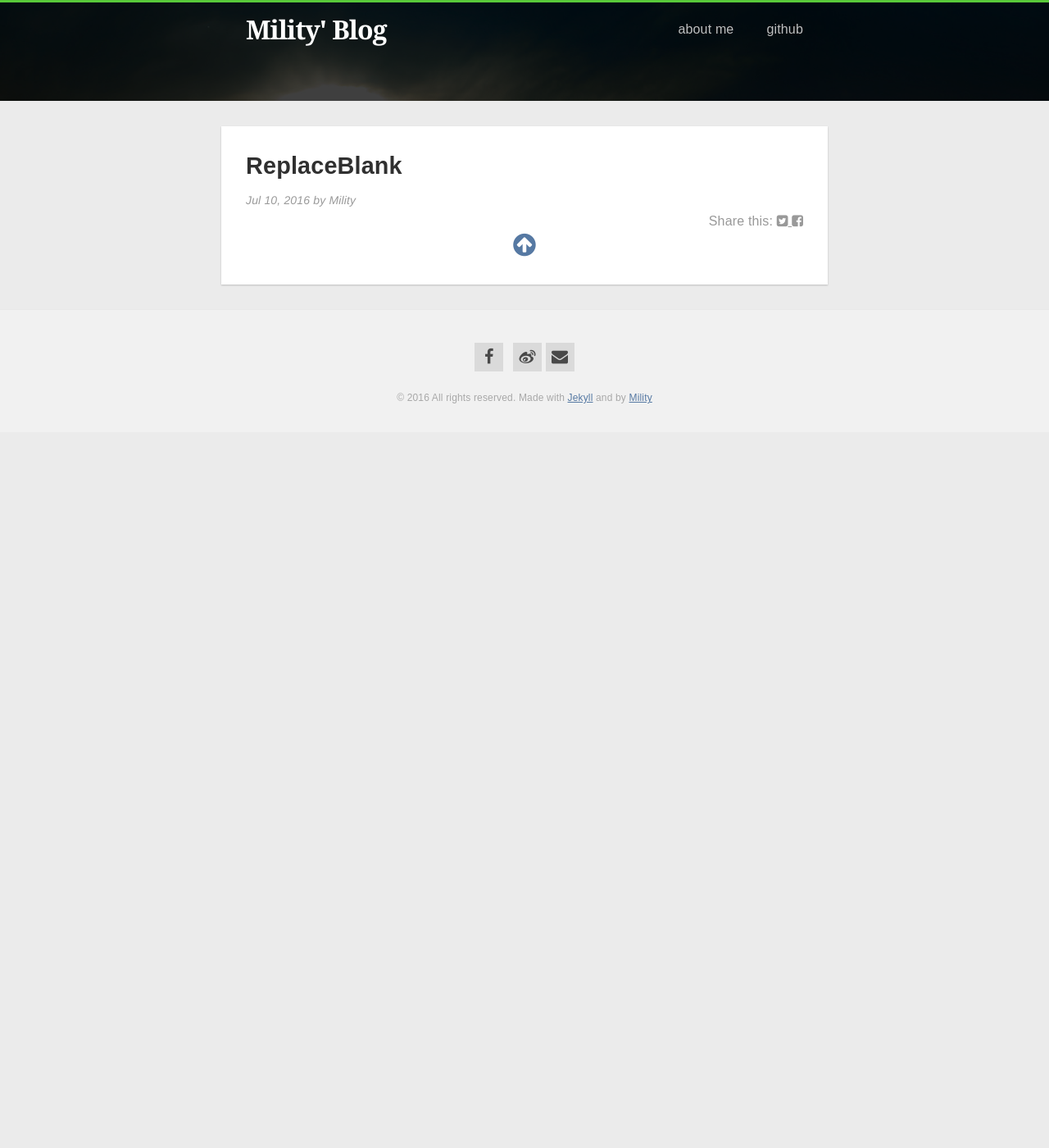
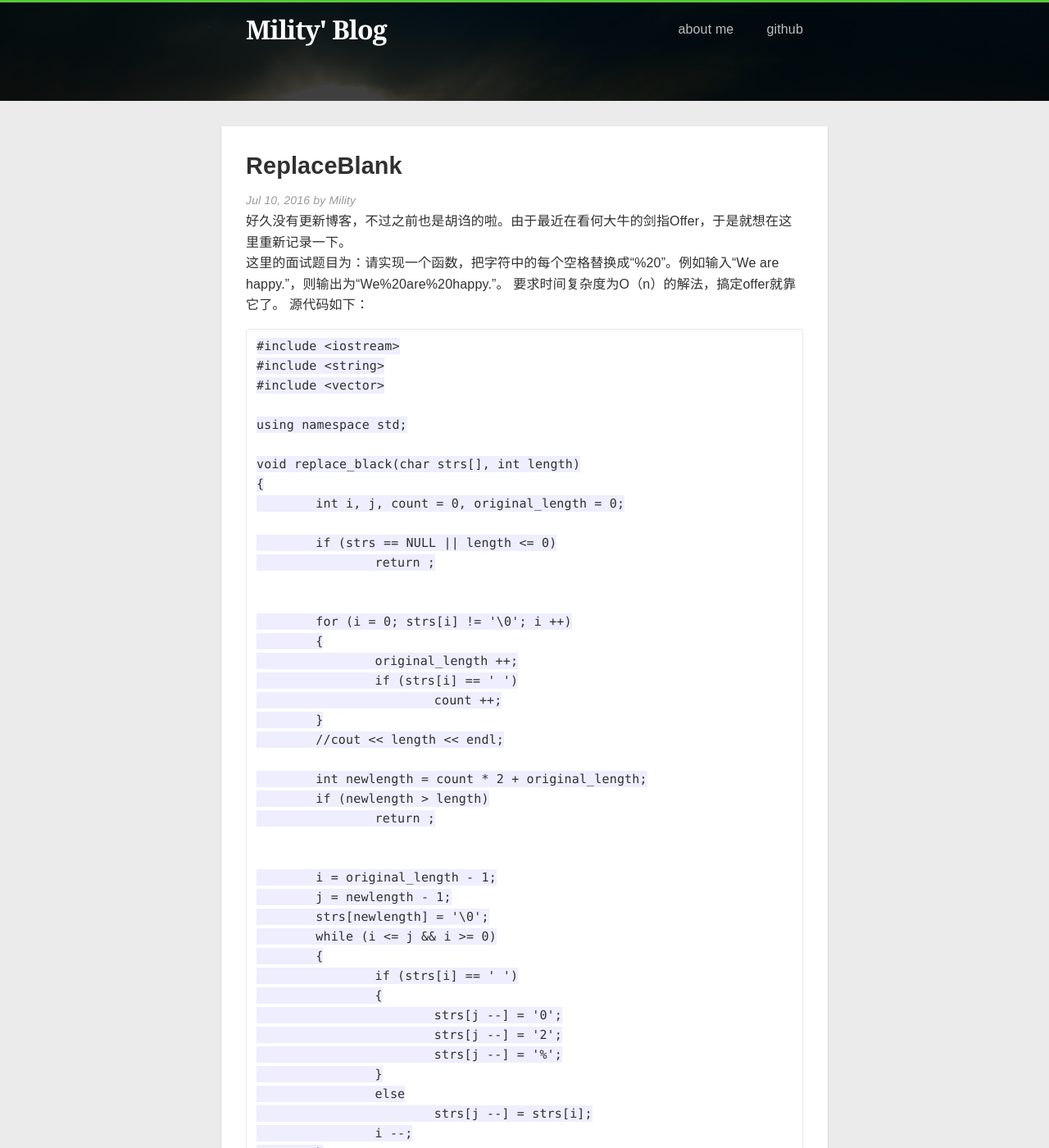
Before and after one commit to Mility/Mility.github.io, a Jekyll site: the page built from _posts/2016-07-10-AimToOffer-ReplaceBlank.markdown, in a window 1280 px wide and 1400 px high. Shown: the whole window at 82% size. Built offline with Jekyll 4.4.1, drawn with Linux system fonts in a browser that asks for light colours; nearby versions of some CDN libraries; some of the changed text lies outside the part shown.

Commit message:
Update 2016-07-10-AimToOffer-ReplaceBlank.markdown

```diff
--- a/_posts/2016-07-10-AimToOffer-ReplaceBlank.markdown
+++ b/_posts/2016-07-10-AimToOffer-ReplaceBlank.markdown
@@ -2,3 +2,76 @@
 layout: post
 title: "ReplaceBlank"
 ---
+好久没有更新博客，不过之前也是胡诌的啦。由于最近在看何大牛的剑指Offer，于是就想在这里重新记录一下。
+这里的面试题目为：请实现一个函数，把字符中的每个空格替换成“%20”。例如输入“We are happy.”，则输出为“We%20are%20happy.”。
+要求时间复杂度为O（n）的解法，搞定offer就靠它了。
+源代码如下：
+
+~~~
+#include <iostream>
+#include <string>
+#include <vector>
+
+using namespace std;
+
+void replace_black(char strs[], int length)
+{
+	int i, j, count = 0, original_length = 0;
+
+	if (strs == NULL || length <= 0)
+		return ;
+
+
+	for (i = 0; strs[i] != '\0'; i ++)
+	{
+		original_length ++;
+		if (strs[i] == ' ')
+			count ++;
+	}
+	//cout << length << endl;
+
+	int newlength = count * 2 + original_length;
+	if (newlength > length)
+		return ;
+
+
+	i = original_length - 1;
+	j = newlength - 1;
+	strs[newlength] = '\0';
+	while (i <= j && i >= 0)
+	{
+		if (strs[i] == ' ')
+		{
+			strs[j --] = '0';
+			strs[j --] = '2';
+			strs[j --] = '%';
+		}
+		else
+			strs[j --] = strs[i];
+		i --;
+	}
+	cout << strs << endl;
+	return;
+}
+
+
+int main(void)
+{
+	const size_t array_size = 1000;
+	char strs[array_size];
+	//gets_s(strs, array_size - 1);
+	int i = 0;
+	char tmp;
+	tmp = cin.get();
+	while(tmp != '\n')
+	{
+		strs[i] = tmp;
+		tmp = cin.get();
+		i ++;
+	}
+	strs[i] = '\0';
+	replace_black(strs, array_size);
+
+	return 0;
+}
+~~~
```
